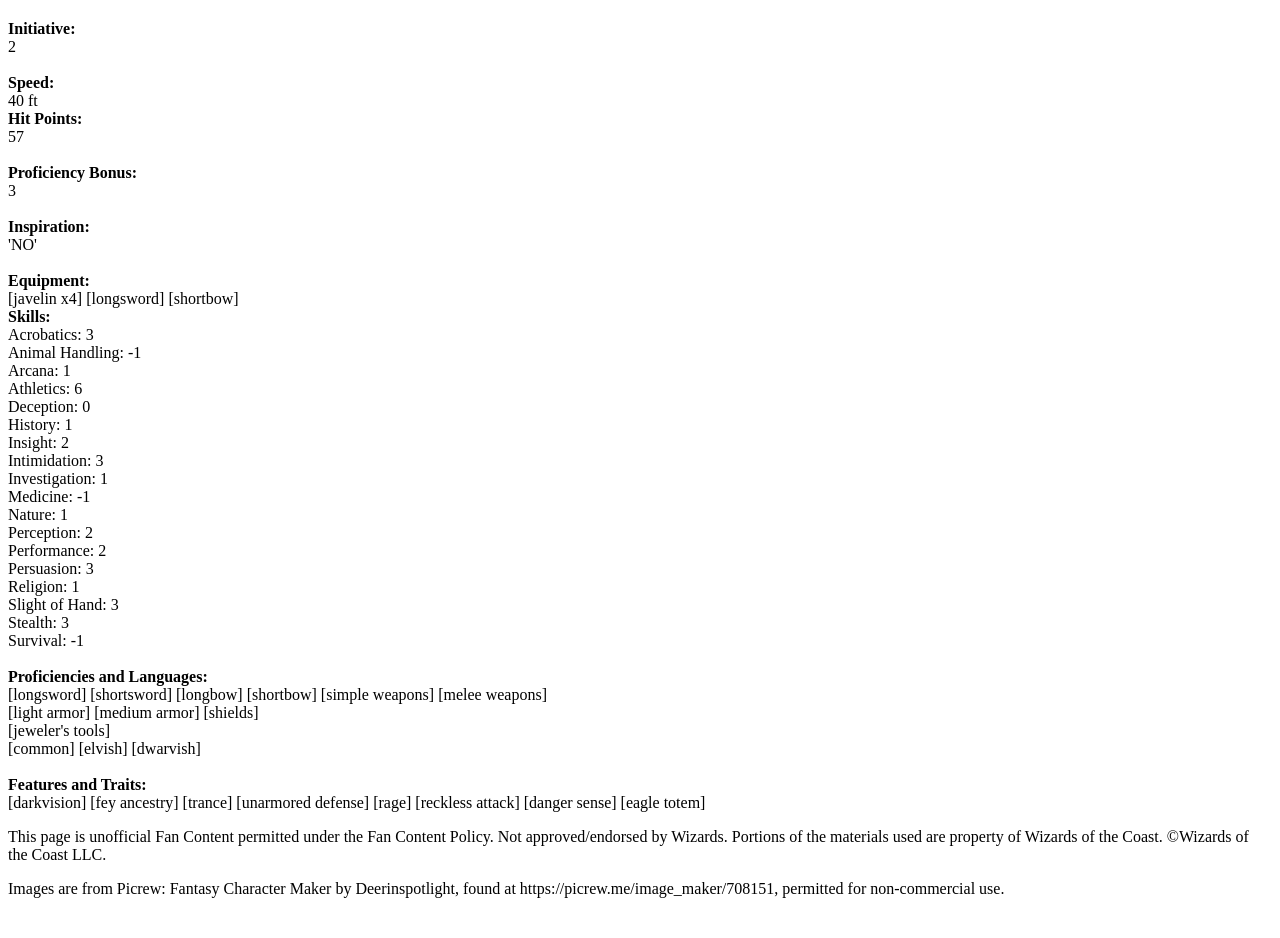
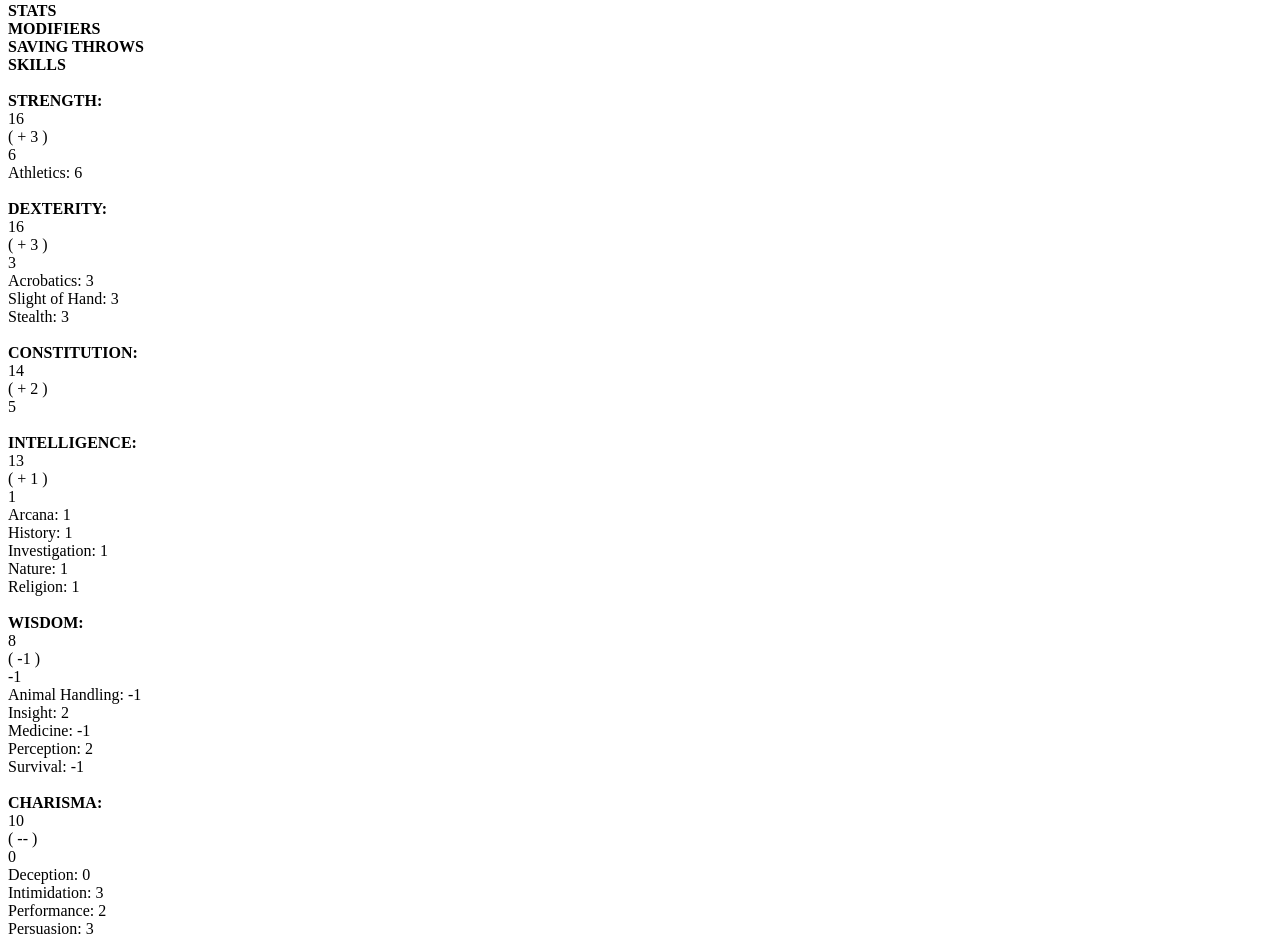
Before and after one commit to kaschul/PlayerCharacters, a React (Create React App) app in the folder frontend/: page /character/1 in a window 1280 px wide. Shown: the part 1205-2143 px from the top of the page. Before the commit the page ends 2119 px from the top, so only its background shows below. Built offline with nearby package versions, Linux system fonts and the light colour scheme; the HTML template or start-up script is replaced by a standard one.

Commit message:
character screen formatting

```diff
--- a/frontend/src/screens/CharacterScreen.js
+++ b/frontend/src/screens/CharacterScreen.js
@@ -14,7 +14,7 @@ const CharacterScreen = () => {
         Go Back
       </Link>
 
-      <Card>
+      <Card>  {/* Character intro card */}
         <Row>
           <Col md={6}>
             <Image src={character.image} alt={character.name} fluid />
@@ -40,9 +40,45 @@ const CharacterScreen = () => {
               </Row>
           </Col>
         </Row>
-      </Card>
+      </Card>  {/* End character intro card */}
 
-      <Card>
+
+      <Card>  {/* Misc character stats card */}
+        <Row>
+          <Col>
+            <Row><strong>AC:</strong></Row>
+               <Row><span>{character.stats.armorClass}</span></Row>
+
+               <br></br>
+
+               <Row><strong>Initiative:</strong></Row>
+               <Row><span>{character.stats.initiative}</span></Row>
+
+               <br></br>
+
+               <Row><strong>Speed:</strong></Row>
+               <Row><span>{character.stats.speed} ft</span></Row>
+           </Col>
+           <Col>
+               <Row><strong>Hit Points:</strong></Row>
+               <Row><span>{character.stats.hitPointMax}</span></Row>
+
+               <br></br>
+
+               <Row><strong>Proficiency Bonus:</strong></Row>
+               <Row><span>{character.stats.profBonus}</span></Row>
+
+               <br></br>
+
+               <Row><strong>Inspiration:</strong></Row>
+               <Row><span>{character.inspiration === true ? <div>'YES'</div> : <div>'NO'</div>}</span></Row>
+           </Col>
+        </Row>
+      </Card>  {/* end misc character stats card */}
+
+{/* NEW CARD */}
+
+      <Card>  {/* character stats card */}
         <Card.Title as='div'>
           <strong>Character Stats</strong>
         </Card.Title>
@@ -50,156 +86,359 @@ const CharacterScreen = () => {
         <Card.Text as='div'>
         <div className='my-3'>
 
-        <Row>
+
+        <Row> {/* Row 1 - Column Titles */}
+          <Col>
+            <></>
+          </Col>
 
           <Col>
-              {/*displays value, (modifier)
-              + modifier if > 0,
-              - modifier if < 0, and
-              -- if modifier == 0*/}
+            <strong>STATS</strong>
+          </Col>
+
+          <Col>
+            <strong>MODIFIERS</strong>
+          </Col>
+
+          <Col>
+            <strong>SAVING THROWS</strong>
+          </Col>
+
+          <Col>
+            <strong>SKILLS</strong>
+          </Col>
+        </Row> {/* End Row 1 - Column Titles */}
+
+{/* ------------------- */}
+        <div class='hr'></div>
+        <br></br>
+
+        <Row> {/* Row 2 - Strength */}
+
+          <Col> {/* Col 1 - Stat title */}
             <Row>
-              <span><strong>Strength:</strong>
-              &nbsp;{character.stats.vitals.strength}
-              &nbsp;({character.stats.vitals.strengthModifier < 0 ?
+              <strong>STRENGTH:</strong>
+            </Row>
+          </Col>
+
+          <Col> {/* Col 2 - Stats */}
+            <Row>
+              <span>{character.stats.vitals.strength}</span>
+            </Row>
+          </Col>
+
+          <Col> {/* Col 3 - Modifiers */}
+            <Row>
+              <span>
+              ({character.stats.vitals.strengthModifier < 0 ?
                 <> {character.stats.vitals.strengthModifier} </> :
                 character.stats.vitals.strengthModifier > 0 ?
                 <> + {character.stats.vitals.strengthModifier} </> :
-                <> -- </>})</span>
+                <> -- </>})
+              </span>
             </Row>
+          </Col>
+
+          <Col> {/* Col 4 - Saving Throws */}
             <Row>
-              <span><strong>Dexterity:</strong>
-              &nbsp;{character.stats.vitals.dexterity}
-              &nbsp;({character.stats.vitals.dexModifier < 0 ?
+              <span>{character.stats.savingThrows.strengthST}</span>
+            </Row>
+          </Col>
+
+          <Col> {/* Col 5 - Skills (strength - athletics) */}
+            <Row>
+              <span>Athletics:&nbsp;{character.stats.skills.athletics}</span>
+            </Row>
+          </Col>
+
+        </Row> {/* End Row 2 - strength */}
+
+{/* ------------------- */}
+        <div class='hr'></div>
+        <br></br>
+
+        <Row> {/* Row 3 - Dexterity */}
+
+          <Col> {/* Col 1 - Stat title */}
+            <Row>
+              <strong>DEXTERITY:</strong>
+            </Row>
+          </Col>
+
+          <Col> {/* Col 2 - Stats */}
+            <Row>
+              <span>{character.stats.vitals.dexterity}</span>
+            </Row>
+          </Col>
+
+          <Col> {/* Col 3 - Modifiers */}
+            <Row>
+              <span>
+              ({character.stats.vitals.dexModifier < 0 ?
                 <> {character.stats.vitals.dexModifier} </> :
                 character.stats.vitals.dexModifier > 0 ?
                 <> + {character.stats.vitals.dexModifier} </> :
-                <> -- </>})</span>
+                <> -- </>})
+              </span>
             </Row>
-            <Row >
-              <span><strong>Constitution:</strong>
-              &nbsp;{character.stats.vitals.constitution}
-              &nbsp;({character.stats.vitals.constModifier < 0 ?
+          </Col>
+
+          <Col> {/* Col 4 - Saving Throws */}
+            <Row>
+              <span>{character.stats.savingThrows.dexterityST}</span>
+            </Row>
+          </Col>
+
+          <Col> {/* Col 5 - Skills (dex - acrobatics, sleight of hand, stealth) */}
+            <Row>
+              <Col>
+                <Row>
+                  <span>Acrobatics:&nbsp;{character.stats.skills.acrobatics}</span>
+                </Row>
+                <Row>
+                  <span>Slight of Hand:&nbsp;{character.stats.skills.slightOfHand}</span>
+                </Row>
+                <Row>
+                  <span>Stealth:&nbsp;{character.stats.skills.stealth}</span>
+                </Row>
+              </Col>
+            </Row>
+          </Col>
+
+        </Row> {/* End Row 3 - dexterity */}
+
+{/* ------------------- */}
+        <div class='hr'></div>
+        <br></br>
+
+        <Row> {/* Row 4 - Constitution */}
+
+          <Col> {/* Col 1 - Stat title */}
+            <Row>
+              <strong>CONSTITUTION:</strong>
+            </Row>
+          </Col>
+
+          <Col> {/* Col 2 - Stats */}
+            <Row>
+              <span>{character.stats.vitals.constitution}</span>
+            </Row>
+          </Col>
+
+          <Col> {/* Col 3 - Modifiers */}
+            <Row>
+              <span>
+              ({character.stats.vitals.constModifier < 0 ?
                 <> {character.stats.vitals.constModifier} </> :
                 character.stats.vitals.constModifier > 0 ?
                 <> + {character.stats.vitals.constModifier} </> :
-                <> -- </>})</span>
+                <> -- </>})
+              </span>
             </Row>
+          </Col>
+
+          <Col> {/* Col 4 - Saving Throws */}
             <Row>
-              <span><strong>Intelligence:</strong>
-              &nbsp;{character.stats.vitals.intelligence}
-              &nbsp;({character.stats.vitals.intelModifier < 0 ?
+              <span>{character.stats.savingThrows.constitutionST}</span>
+            </Row>
+          </Col>
+
+          <Col> {/* Col 5 - Skills (constitution - none) */}
+            <Row>
+              <></>
+            </Row>
+          </Col>
+
+        </Row> {/* End Row 4 - const */}
+
+{/* ------------------- */}
+        <div class='hr'></div>
+        <br></br>
+
+        <Row> {/* Row 5 - Intelligence */}
+
+          <Col> {/* Col 1 - Stat title */}
+            <Row>
+              <strong>INTELLIGENCE:</strong>
+            </Row>
+          </Col>
+
+          <Col> {/* Col 2 - Stats */}
+            <Row>
+              <span>{character.stats.vitals.intelligence}</span>
+            </Row>
+          </Col>
+
+          <Col> {/* Col 3 - Modifiers */}
+            <Row>
+              <span>
+              ({character.stats.vitals.intelModifier < 0 ?
                 <> {character.stats.vitals.intelModifier} </> :
                 character.stats.vitals.intelModifier > 0 ?
                 <> + {character.stats.vitals.intelModifier} </> :
-                <> -- </>})</span>
+                <> -- </>})
+              </span>
             </Row>
+          </Col>
+
+          <Col> {/* Col 4 - Saving Throws */}
             <Row>
-              <span><strong>Wisdom:</strong>
-              &nbsp;{character.stats.vitals.wisdom}
-              &nbsp;({character.stats.vitals.wisdomModifier < 0 ?
+              <span>{character.stats.savingThrows.intelligenceST}</span>
+            </Row>
+          </Col>
+
+          <Col> {/* Col 5 - Skills (intelligence - arcana, history, investigation, nature, religion) */}
+            <Row>
+              <Col>
+                <Row>
+                  <span>Arcana:&nbsp;{character.stats.skills.arcana}</span>
+                </Row>
+                <Row>
+                  <span>History:&nbsp;{character.stats.skills.history}</span>
+                </Row>
+                <Row>
+                  <span>Investigation:&nbsp;{character.stats.skills.investigation}</span>
+                </Row>
+                <Row>
+                  <span>Nature:&nbsp;{character.stats.skills.nature}</span>
+                </Row>
+                <Row>
+                  <span>Religion:&nbsp;{character.stats.skills.religion}</span>
+                </Row>
+              </Col>
+            </Row>
+          </Col>
+
+        </Row> {/* End Row 5 - intel */}
+
+{/* ------------------- */}
+        <div class='hr'></div>
+        <br></br>
+
+        <Row> {/* Row 6 - Wisdom */}
+
+          <Col> {/* Col 1 - Stat title */}
+            <Row>
+              <strong>WISDOM:</strong>
+            </Row>
+          </Col>
+
+          <Col> {/* Col 2 - Stats */}
+            <Row>
+              <span>{character.stats.vitals.wisdom}</span>
+            </Row>
+          </Col>
+
+          <Col> {/* Col 3 - Modifiers */}
+            <Row>
+              <span>
+              ({character.stats.vitals.wisdomModifier < 0 ?
                 <> {character.stats.vitals.wisdomModifier} </> :
                 character.stats.vitals.wisdomModifier > 0 ?
                 <> + {character.stats.vitals.wisdomModifier} </> :
-                <> -- </>})</span>
+                <> -- </>})
+              </span>
             </Row>
+          </Col>
+
+          <Col> {/* Col 4 - Saving Throws */}
             <Row>
-              <span><strong>Charisma:</strong>
-              &nbsp;{character.stats.vitals.charisma}
-              &nbsp;({character.stats.vitals.charismaModifier < 0 ?
+              <span>{character.stats.savingThrows.wisdomST}</span>
+            </Row>
+          </Col>
+
+          <Col> {/* Col 5 - Skills (wisdom - animal handling, insight, medicine, perception, survival) */}
+            <Row>
+              <Col>
+                <Row>
+                  <span>Animal Handling:&nbsp;{character.stats.skills.animalHandling}</span>
+                </Row>
+                <Row>
+                  <span>Insight:&nbsp;{character.stats.skills.insight}</span>
+                </Row>
+                <Row>
+                  <span>Medicine:&nbsp;{character.stats.skills.medicine}</span>
+                </Row>
+                <Row>
+                  <span>Perception:&nbsp;{character.stats.skills.perception}</span>
+                </Row>
+                <Row>
+                  <span>Survival:&nbsp;{character.stats.skills.survival}</span>
+                </Row>
+              </Col>
+            </Row>
+          </Col>
+
+        </Row> {/* End Row 6 - wisdom */}
+
+{/* ------------------- */}
+        <div class='hr'></div>
+        <br></br>
+
+        <Row> {/* Row 7 - Charisma */}
+
+          <Col> {/* Col 1 - Stat title */}
+            <Row>
+              <strong>CHARISMA:</strong>
+            </Row>
+          </Col>
+
+          <Col> {/* Col 2 - Stats */}
+            <Row>
+              <span>{character.stats.vitals.charisma}</span>
+            </Row>
+          </Col>
+
+          <Col> {/* Col 3 - Modifiers */}
+            <Row>
+              <span>
+              ({character.stats.vitals.charismaModifier < 0 ?
                 <> {character.stats.vitals.charismaModifier} </> :
                 character.stats.vitals.charismaModifier > 0 ?
                 <> + {character.stats.vitals.charismaModifier} </> :
-                <> -- </>})</span>
-            </Row>
-            <br></br>
-            <Row>
-                <Col>
-                  <Row><strong>Saving Throws:</strong></Row>
-                  <Row><span>Strength:&nbsp;{character.stats.savingThrows.strengthST}</span></Row>
-                  <Row><span>Dexterity:&nbsp;{character.stats.savingThrows.dexterityST}</span></Row>
-                  <Row><span>Constitution:&nbsp;{character.stats.savingThrows.constitutionST}</span></Row>
-                  <Row><span>Intelligence:&nbsp;{character.stats.savingThrows.intelligenceST}</span></Row>
-                  <Row><span>Wisdom:&nbsp;{character.stats.savingThrows.wisdomST}</span></Row>
-                  <Row><span>Charisma:&nbsp;{character.stats.savingThrows.charismaST}</span></Row>
-                </Col>
+                <> -- </>})
+              </span>
             </Row>
           </Col>
 
-          <Col>
+          <Col> {/* Col 4 - Saving Throws */}
+            <Row>
+              <span>{character.stats.savingThrows.charismaST}</span>
+            </Row>
+          </Col>
 
+          <Col> {/* Col 5 - Skills (charisma - deception, intimidation, performance, persuasion) */}
             <Row>
               <Col>
-                  <Row><strong>AC:</strong></Row>
-                  <Row><span>{character.stats.armorClass}</span></Row>
-
-                  <br></br>
-
-                  <Row><strong>Initiative:</strong></Row>
-                  <Row><span>{character.stats.initiative}</span></Row>
-
-                  <br></br>
-
-                  <Row><strong>Speed:</strong></Row>
-                  <Row><span>{character.stats.speed} ft</span></Row>
-              </Col>
-              <Col>
-                  <Row><strong>Hit Points:</strong></Row>
-                  <Row><span>{character.stats.hitPointMax}</span></Row>
-
-                  <br></br>
-
-                  <Row><strong>Proficiency Bonus:</strong></Row>
-                  <Row><span>{character.stats.profBonus}</span></Row>
-
-                  <br></br>
-
-                  <Row><strong>Inspiration:</strong></Row>
-                  <Row><span>{character.inspiration === true ? <div>'YES'</div> : <div>'NO'</div>}</span></Row>
+                <Row>
+                  <span>Deception:&nbsp;{character.stats.skills.deception}</span>
+                </Row>
+                <Row>
+                  <span>Intimidation:&nbsp;{character.stats.skills.intimidation}</span>
+                </Row>
+                <Row>
+                  <span>Performance:&nbsp;{character.stats.skills.performance}</span>
+                </Row>
+                <Row>
+                  <span>Persuasion:&nbsp;{character.stats.skills.persuasion}</span>
+                </Row>
               </Col>
             </Row>
+          </Col>
+        </Row> {/* End Row 7 - charisma */}
+      </div>
+      </Card.Text>
+    </Card>
+
+{/* ------------------- */}
+
+      <Card>
+        <Row>
+          <Col>
+            <Row><strong>Equipment:</strong></Row>
+            <Row><span>{character.stats.equipment.map((p) => " [" + p + "] ")}</span></Row>
 
             <br></br>
-
-            <Row>
-              <Col>
-                <Row><strong>Equipment:</strong></Row>
-                <Row><span>{character.stats.equipment.map((p) => " [" + p + "] ")}</span></Row>
-              </Col>
-            </Row>
-
-          </Col>
-
-          <Col>
-            <Row>
-                <Col>
-                  <Row><strong>Skills:</strong></Row>
-                  <Row><span>Acrobatics:&nbsp;{character.stats.skills.acrobatics}</span></Row>
-                  <Row><span>Animal Handling:&nbsp;{character.stats.skills.animalHandling}</span></Row>
-                  <Row><span>Arcana:&nbsp;{character.stats.skills.arcana}</span></Row>
-                  <Row><span>Athletics:&nbsp;{character.stats.skills.athletics}</span></Row>
-                  <Row><span>Deception:&nbsp;{character.stats.skills.deception}</span></Row>
-                  <Row><span>History:&nbsp;{character.stats.skills.history}</span></Row>
-                  <Row><span>Insight:&nbsp;{character.stats.skills.insight}</span></Row>
-                  <Row><span>Intimidation:&nbsp;{character.stats.skills.intimidation}</span></Row>
-                  <Row><span>Investigation:&nbsp;{character.stats.skills.investigation}</span></Row>
-                  <Row><span>Medicine:&nbsp;{character.stats.skills.medicine}</span></Row>
-                  <Row><span>Nature:&nbsp;{character.stats.skills.nature}</span></Row>
-                  <Row><span>Perception:&nbsp;{character.stats.skills.perception}</span></Row>
-                  <Row><span>Performance:&nbsp;{character.stats.skills.performance}</span></Row>
-                  <Row><span>Persuasion:&nbsp;{character.stats.skills.persuasion}</span></Row>
-                  <Row><span>Religion:&nbsp;{character.stats.skills.religion}</span></Row>
-                  <Row><span>Slight of Hand:&nbsp;{character.stats.skills.slightOfHand}</span></Row>
-                  <Row><span>Stealth:&nbsp;{character.stats.skills.stealth}</span></Row>
-                  <Row><span>Survival:&nbsp;{character.stats.skills.survival}</span></Row>
-                </Col>
-            </Row>
-          </Col>
-        </Row>
-
-        <br></br>
-
-        <Row>
-          <Col>
 
             <Row><strong>Proficiencies and Languages:</strong></Row>
             <Row>
@@ -215,11 +454,8 @@ const CharacterScreen = () => {
 
             <Row><strong>Features and Traits:</strong></Row>
             <Row><span>{character.stats.traits.map((p) => " [" + p + "] ")}</span></Row>
-
           </Col>
         </Row>
-        </div>
-        </Card.Text>
       </Card>
     </>
   )
```
